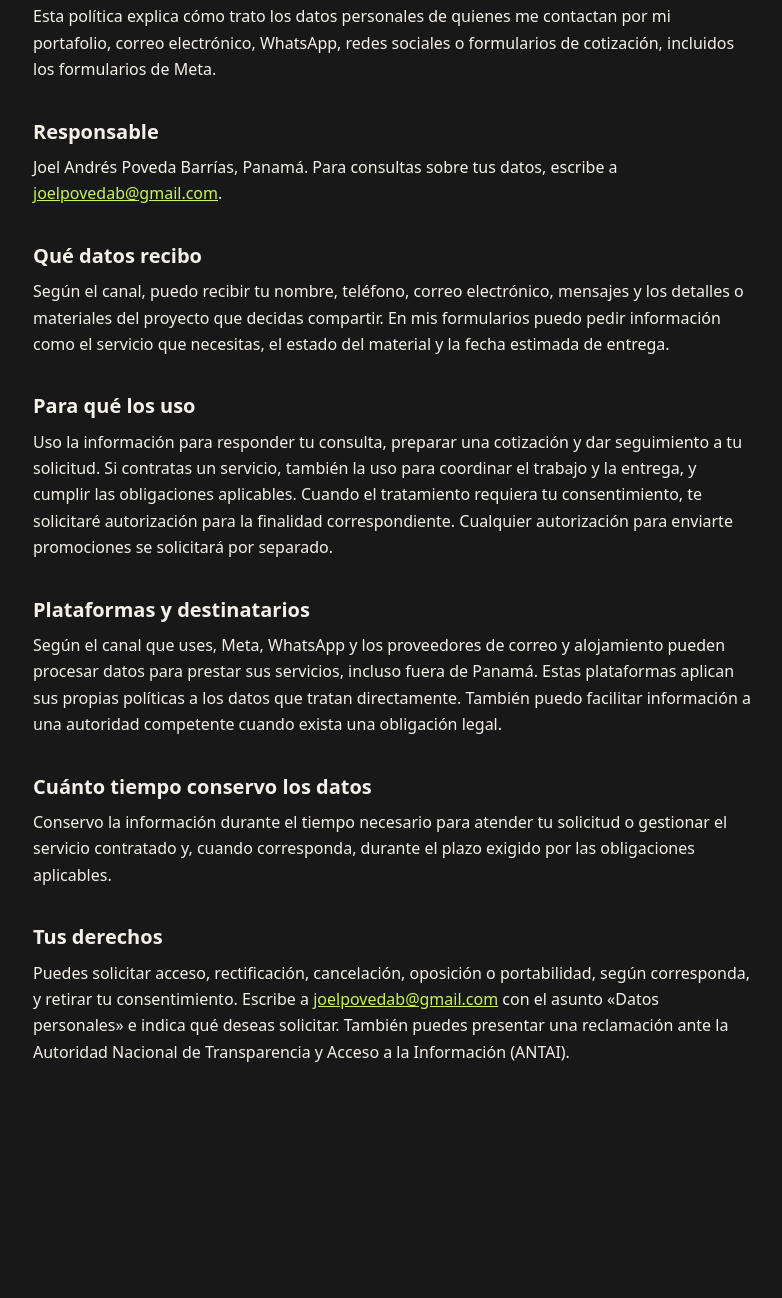
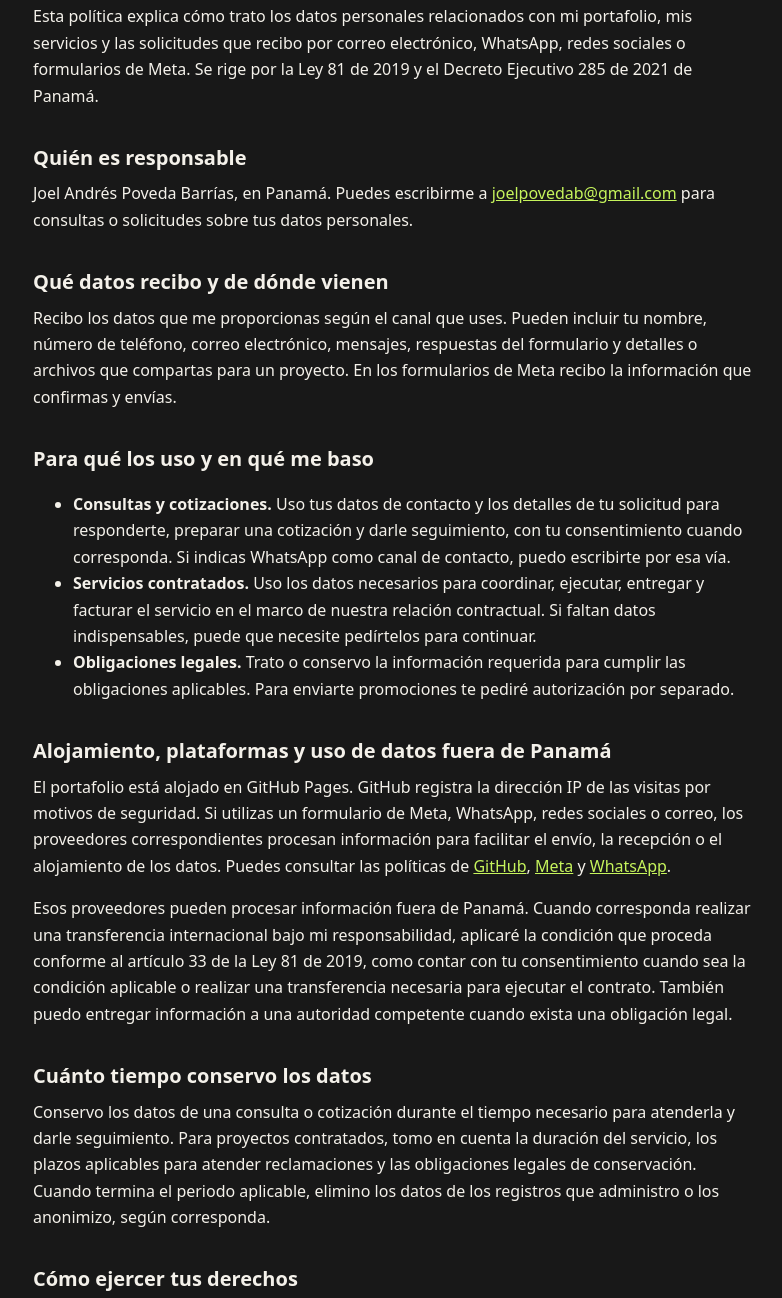
Before and after one commit to joelsmsj2020-dot/portafolio, a plain HTML site: page privacidad.html in a window 1280 px wide. Shown: the part 207-1505 px from the top of the page, without its empty margins (247-1029 px from the left). Before the commit the page ends 1352 px from the top, so only its background shows below. Drawn offline with Linux system fonts and the light colour scheme.

Commit message:
Expand portfolio privacy policy for Panama data protection requirements

```diff
--- a/privacidad.html
+++ b/privacidad.html
@@ -18,19 +18,25 @@ p { margin: 0 0 1rem; }
 <main>
 <a href="./">← Volver al portafolio</a>
 <h1>Política de privacidad</h1>
-<p>Esta política explica cómo trato los datos personales de quienes me contactan por mi portafolio, correo electrónico, WhatsApp, redes sociales o formularios de cotización, incluidos los formularios de Meta.</p>
-<h2>Responsable</h2>
-<p>Joel Andrés Poveda Barrías, Panamá. Para consultas sobre tus datos, escribe a <a href="mailto:joelpovedab@gmail.com">joelpovedab@gmail.com</a>.</p>
-<h2>Qué datos recibo</h2>
-<p>Según el canal, puedo recibir tu nombre, teléfono, correo electrónico, mensajes y los detalles o materiales del proyecto que decidas compartir. En mis formularios puedo pedir información como el servicio que necesitas, el estado del material y la fecha estimada de entrega.</p>
-<h2>Para qué los uso</h2>
-<p>Uso la información para responder tu consulta, preparar una cotización y dar seguimiento a tu solicitud. Si contratas un servicio, también la uso para coordinar el trabajo y la entrega, y cumplir las obligaciones aplicables. Cuando el tratamiento requiera tu consentimiento, te solicitaré autorización para la finalidad correspondiente. Cualquier autorización para enviarte promociones se solicitará por separado.</p>
-<h2>Plataformas y destinatarios</h2>
-<p>Según el canal que uses, Meta, WhatsApp y los proveedores de correo y alojamiento pueden procesar datos para prestar sus servicios, incluso fuera de Panamá. Estas plataformas aplican sus propias políticas a los datos que tratan directamente. También puedo facilitar información a una autoridad competente cuando exista una obligación legal.</p>
+<p>Esta política explica cómo trato los datos personales relacionados con mi portafolio, mis servicios y las solicitudes que recibo por correo electrónico, WhatsApp, redes sociales o formularios de Meta. Se rige por la Ley 81 de 2019 y el Decreto Ejecutivo 285 de 2021 de Panamá.</p>
+<h2>Quién es responsable</h2>
+<p>Joel Andrés Poveda Barrías, en Panamá. Puedes escribirme a <a href="mailto:joelpovedab@gmail.com">joelpovedab@gmail.com</a> para consultas o solicitudes sobre tus datos personales.</p>
+<h2>Qué datos recibo y de dónde vienen</h2>
+<p>Recibo los datos que me proporcionas según el canal que uses. Pueden incluir tu nombre, número de teléfono, correo electrónico, mensajes, respuestas del formulario y detalles o archivos que compartas para un proyecto. En los formularios de Meta recibo la información que confirmas y envías.</p>
+<h2>Para qué los uso y en qué me baso</h2>
+<ul>
+<li><strong>Consultas y cotizaciones.</strong> Uso tus datos de contacto y los detalles de tu solicitud para responderte, preparar una cotización y darle seguimiento, con tu consentimiento cuando corresponda. Si indicas WhatsApp como canal de contacto, puedo escribirte por esa vía.</li>
+<li><strong>Servicios contratados.</strong> Uso los datos necesarios para coordinar, ejecutar, entregar y facturar el servicio en el marco de nuestra relación contractual. Si faltan datos indispensables, puede que necesite pedírtelos para continuar.</li>
+<li><strong>Obligaciones legales.</strong> Trato o conservo la información requerida para cumplir las obligaciones aplicables. Para enviarte promociones te pediré autorización por separado.</li>
+</ul>
+<h2>Alojamiento, plataformas y uso de datos fuera de Panamá</h2>
+<p>El portafolio está alojado en GitHub Pages. GitHub registra la dirección IP de las visitas por motivos de seguridad. Si utilizas un formulario de Meta, WhatsApp, redes sociales o correo, los proveedores correspondientes procesan información para facilitar el envío, la recepción o el alojamiento de los datos. Puedes consultar las políticas de <a href="https://docs.github.com/en/site-policy/privacy-policies/github-general-privacy-statement">GitHub</a>, <a href="https://www.facebook.com/privacy/policy/">Meta</a> y <a href="https://www.whatsapp.com/legal/privacy-policy">WhatsApp</a>.</p>
+<p>Esos proveedores pueden procesar información fuera de Panamá. Cuando corresponda realizar una transferencia internacional bajo mi responsabilidad, aplicaré la condición que proceda conforme al artículo 33 de la Ley 81 de 2019, como contar con tu consentimiento cuando sea la condición aplicable o realizar una transferencia necesaria para ejecutar el contrato. También puedo entregar información a una autoridad competente cuando exista una obligación legal.</p>
 <h2>Cuánto tiempo conservo los datos</h2>
-<p>Conservo la información durante el tiempo necesario para atender tu solicitud o gestionar el servicio contratado y, cuando corresponda, durante el plazo exigido por las obligaciones aplicables.</p>
-<h2>Tus derechos</h2>
-<p>Puedes solicitar acceso, rectificación, cancelación, oposición o portabilidad, según corresponda, y retirar tu consentimiento. Escribe a <a href="mailto:joelpovedab@gmail.com?subject=Datos%20personales">joelpovedab@gmail.com</a> con el asunto «Datos personales» e indica qué deseas solicitar. También puedes presentar una reclamación ante la Autoridad Nacional de Transparencia y Acceso a la Información (ANTAI).</p>
+<p>Conservo los datos de una consulta o cotización durante el tiempo necesario para atenderla y darle seguimiento. Para proyectos contratados, tomo en cuenta la duración del servicio, los plazos aplicables para atender reclamaciones y las obligaciones legales de conservación. Cuando termina el periodo aplicable, elimino los datos de los registros que administro o los anonimizo, según corresponda.</p>
+<h2>Cómo ejercer tus derechos</h2>
+<p>Puedes solicitar acceso, rectificación, cancelación, oposición o portabilidad, según corresponda. Si el tratamiento se basa en tu consentimiento, puedes retirarlo en cualquier momento. El retiro surte efecto hacia adelante.</p>
+<p>Escríbeme a <a href="mailto:joelpovedab@gmail.com?subject=Datos%20personales">joelpovedab@gmail.com</a> con el asunto «Datos personales». Indica qué derecho deseas ejercer y a qué datos o solicitud te refieres. Si hace falta, te pediré la información mínima para verificar tu identidad. También puedes presentar una reclamación ante la <a href="https://antai.gob.pa/preguntas-frecuentes-de-proteccion-de-datos-personales/">Autoridad Nacional de Transparencia y Acceso a la Información (ANTAI)</a>.</p>
 </main>
 </body>
 </html>
```
